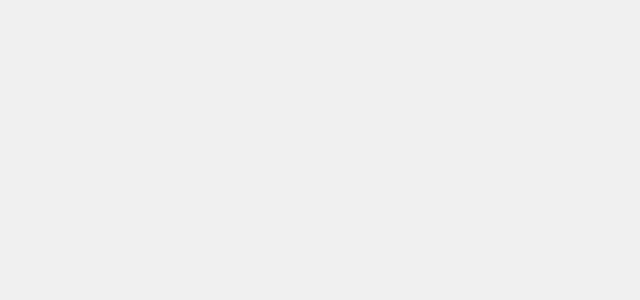
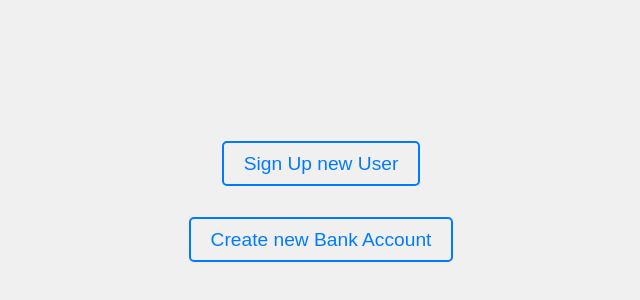
Before and after one commit to iAgar/dotNetTraining, a React (Create React App) app in the folder frontend/: page /AdminPostSignIn in a window 1280 px wide. Before the commit this address had no page. Shown: the part 198-498 px from the top of the page, without its empty margins (319-959 px from the left). Built offline with nearby package versions, Linux system fonts and the light colour scheme.

Commit message:
restructuring admin post login

```diff
--- a/frontend/src/App.js
+++ b/frontend/src/App.js
@@ -11,6 +11,7 @@ import Protectedroute from './Pages/Protectedroute';
 import ChangePin from './Pages/ChangePin';
 import ProtectedrouteAdmin from './Pages/ProtectedrouteAdmin';
 import ChequeDeposit from './Pages/ChequeDeposit';
+import AdminPostSignIn from './Pages/AdminPostSignIn';
 // import userType from React.createContext('none');
 
 
@@ -29,6 +30,7 @@ function App() {
       <Route path='/Txn' element ={<Txn/>}/>
       <Route path ='/ChangePin' element={<ChangePin/>}/>
       <Route path ='/ChequeDeposit' element={<ChequeDeposit/>}/>
+      <Route path ='/AdminPostSignIn' element={<AdminPostSignIn/>}/>
       </Routes>
 
     </Router>
--- /dev/null
+++ b/frontend/src/Pages/AdminPostSignIn.js
@@ -0,0 +1,18 @@
+import React, { useContext } from 'react';
+import ReactDOM from 'react-dom/client';
+import { useState } from 'react';
+import { UserContext } from './userContext.js';
+import { Link } from 'react-router-dom';
+
+const AdminPostSignIn = () =>{
+    return (
+        <div>
+            <Link  to='/SignUp'>Sign Up new User</Link>
+            <br/><br/> <br/><br/>
+            <Link to='/CreateAccount'>Create new Bank Account</Link>
+        </div>
+
+    )
+}
+
+export default AdminPostSignIn;
--- a/frontend/src/Pages/SignIn.js
+++ b/frontend/src/Pages/SignIn.js
@@ -44,7 +44,7 @@ const SignIn = () =>{
                     }else{
                         <UserContext.Provider value='user'>
                         {/* <Navigate  to = '/CreateAccount' replace={true}/> */}
-                            {Navigation("/CreateAccount")}
+                            {Navigation("/AdminPostSignIn")}
 
                     </UserContext.Provider>
 
```
